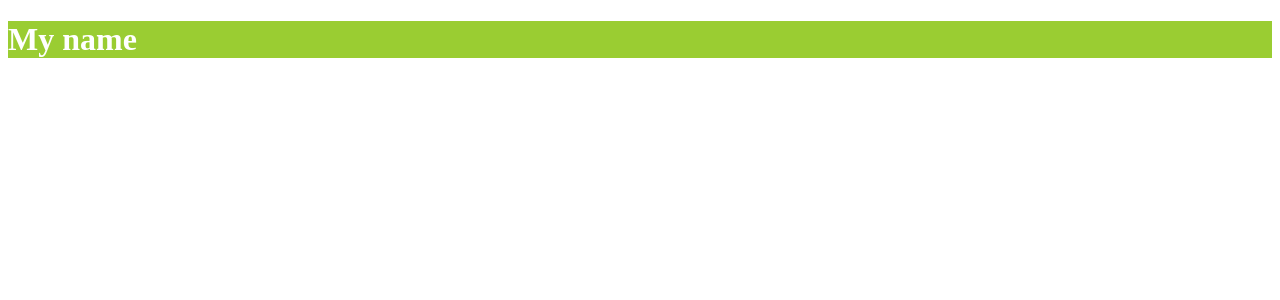
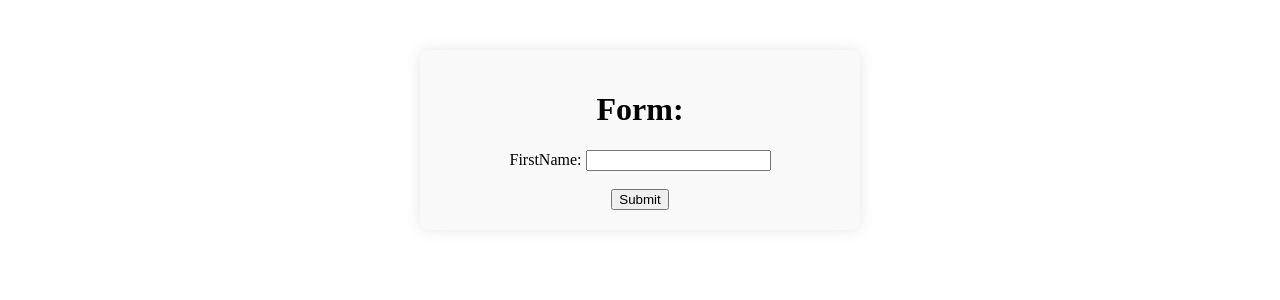
Before and after one commit to Tausifqureshi/React_Revision, a React (Vite) app: page / in a window 1280 px wide. Shown: the top 300 px of the page. Built offline with nearby package versions, Linux system fonts and the light colour scheme.

Commit message:
Form-Components

```diff
--- a/src/App.jsx
+++ b/src/App.jsx
@@ -39,7 +39,7 @@ export default function App() {
       {/* <UserList /> */}
 
       {/* Form-File */}
-      {/* <Form /> */}
+      <Form />
 
       {/* Practical-File */}
       {/* <PracticalUse /> */}
@@ -49,7 +49,7 @@ export default function App() {
 
 
       {/* Style Components */}
-      <StyleComponents />
+      {/* <StyleComponents /> */}
     </>
   );
 }
```
